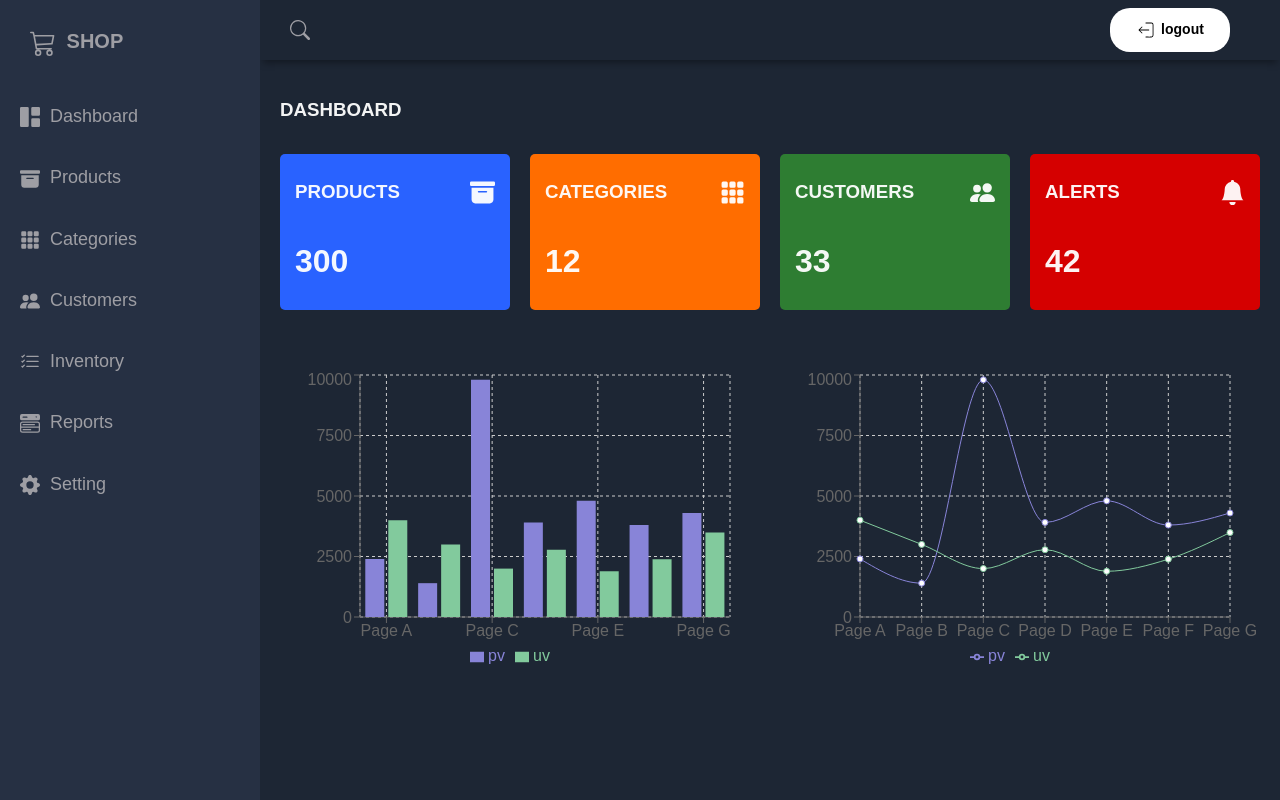
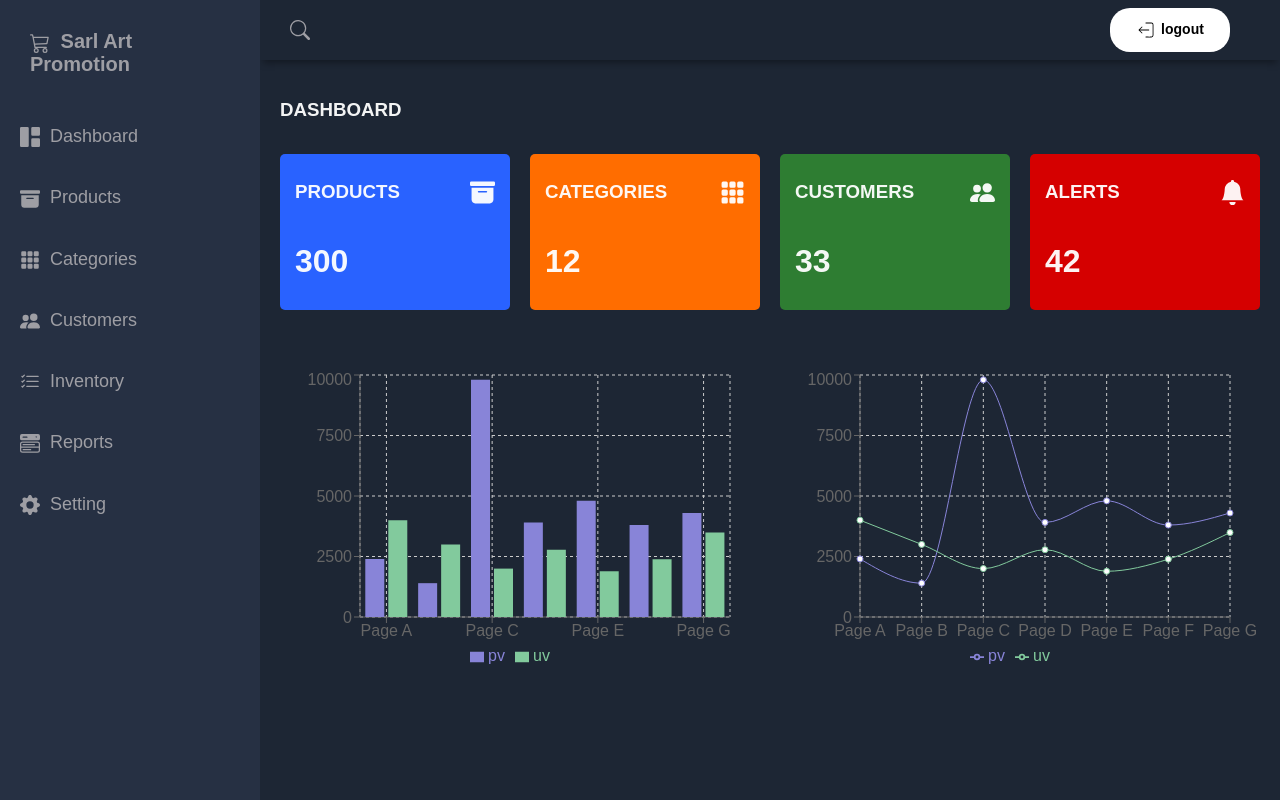
Before and after one commit to mouradSai/Sarl-art-promotion, a React (Create React App) app in the folder frontend/: page / in a window 1280 px wide. Built offline with nearby package versions, Linux system fonts and the light colour scheme; sample sign-in values are in the browser's storage.

Commit message:
commit-app.css-sidebar

```diff
--- a/frontend/src/components/Main/App.css
+++ b/frontend/src/components/Main/App.css
@@ -41,7 +41,7 @@ body {
   .icon_header {
     vertical-align: middle;
     line-height: 1px;
-    font-size: 26px;
+    font-size: 20px;
   }
   .icon, .icon_header {
     margin-right: 5px;
@@ -105,7 +105,8 @@ body {
   .sidebar-brand {
     margin-top: 15px;
     font-size: 20px;
-    font-weight: 700;
+    font-weight: 600;
+
   }
 
   .sidebar-list {
--- a/frontend/src/components/Main/Sidebar.jsx
+++ b/frontend/src/components/Main/Sidebar.jsx
@@ -9,7 +9,7 @@ function Sidebar({openSidebarToggle, OpenSidebar}) {
     <aside id="sidebar" className={openSidebarToggle ? "sidebar-responsive": ""}>
         <div className='sidebar-title'>
             <div className='sidebar-brand'>
-                <BsCart3  className='icon_header'/> SHOP
+                <BsCart3  className='icon_header'/> Sarl Art Promotion
             </div>
             <span className='icon close_icon' onClick={OpenSidebar}>X</span>
         </div>
```
